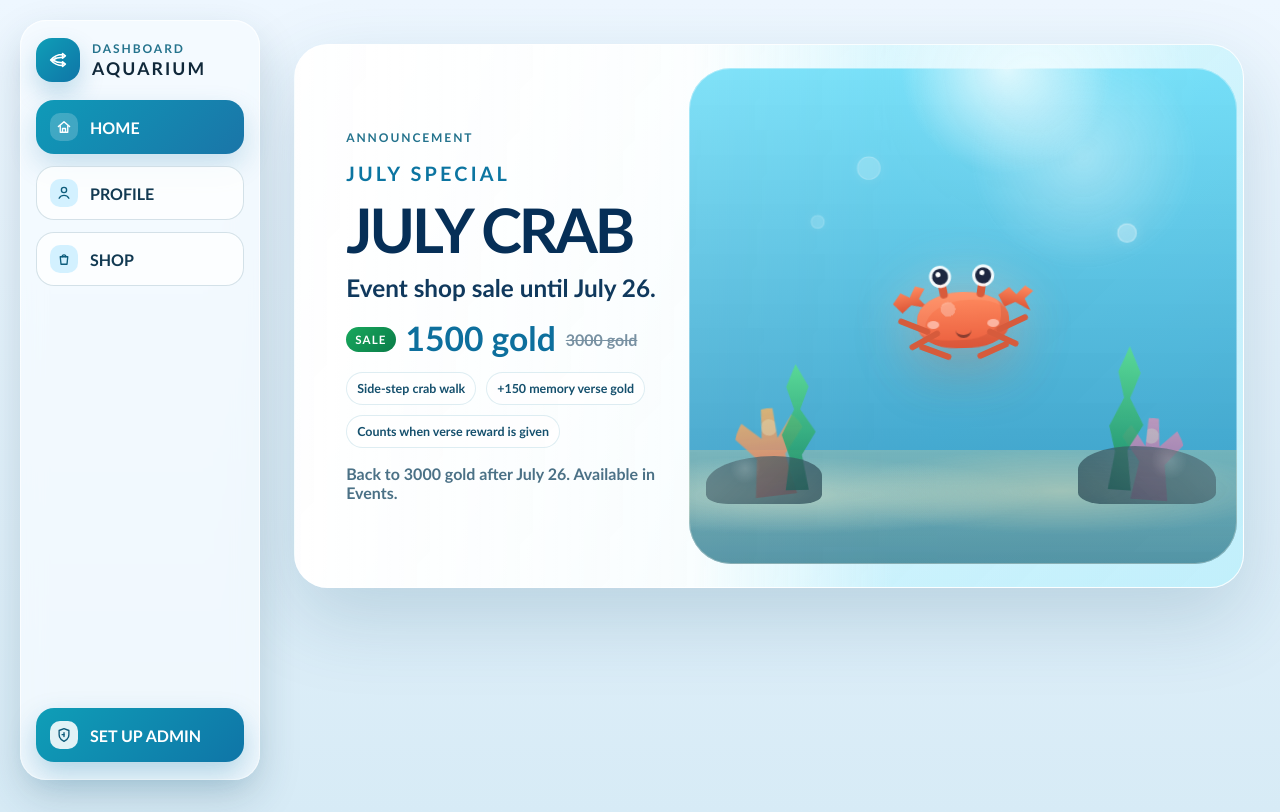
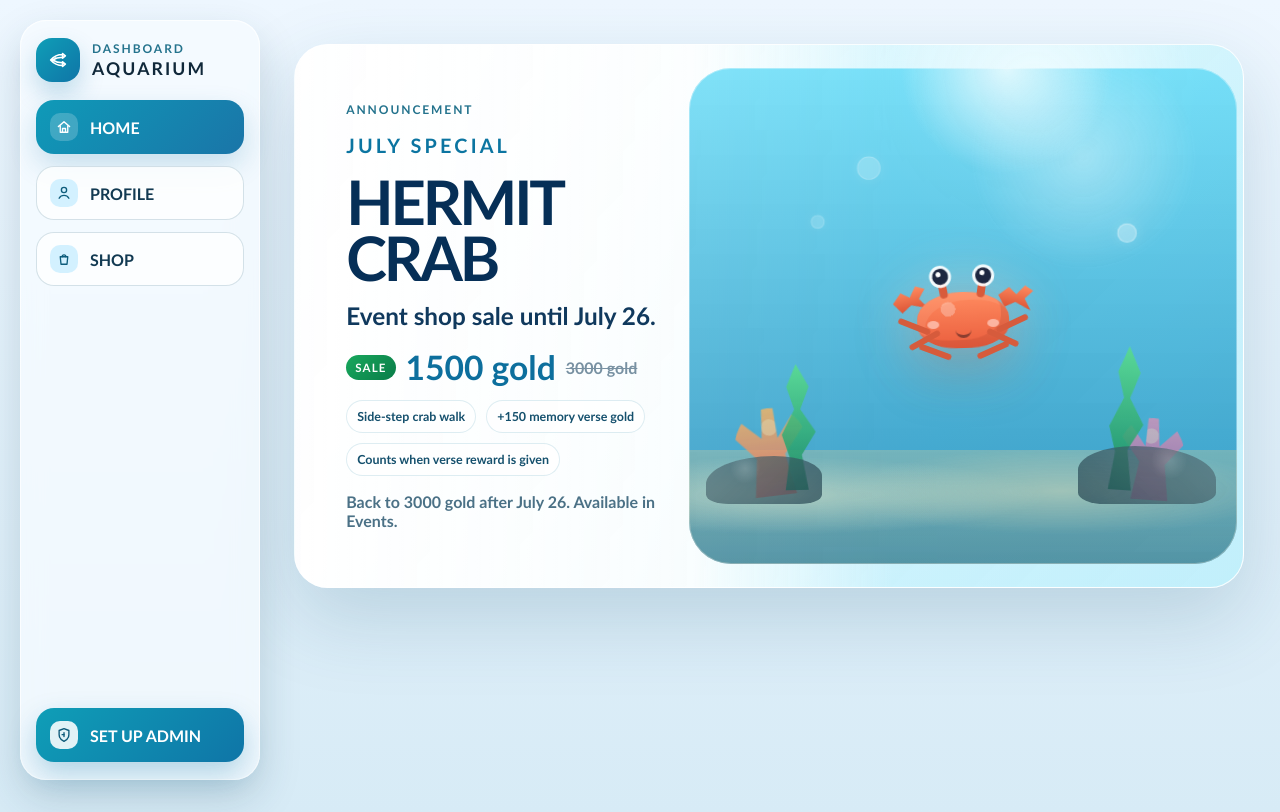
Before and after one commit to jonathanbuquia/juniorworship, a React (Vite) app: page / in a window 1280 px wide. Built offline with nearby package versions, Linux system fonts and the light colour scheme; no server answers.

Commit message:
Rename July crab to hermit crab

```diff
--- a/shared/shopCatalog.js
+++ b/shared/shopCatalog.js
@@ -169,7 +169,7 @@ export const SHOP_ITEMS = [
     slug: JULY_EVENT_CRAB_SLUG,
     category: 'events',
     rarity: 'special',
-    name: 'July Crab',
+    name: 'Hermit Crab',
     subtitle: 'JULY SPECIAL',
     description: 'A cheerful July event crab that rewards brave memory verse reciters.',
     price: 3000,
--- a/src/AdminApp.jsx
+++ b/src/AdminApp.jsx
@@ -836,7 +836,7 @@ export default function AdminApp() {
       setVerseAwardResult({
         type: 'success',
         text: ownsJulyCrab
-          ? `+${totalReward} gold added to ${data.player.display_name}. July Crab bonus included.`
+          ? `+${totalReward} gold added to ${data.player.display_name}. Hermit Crab bonus included.`
           : `+${totalReward} gold added to ${data.player.display_name}.`,
       })
       applyPlayerUpdate(data.player)
--- a/src/features/memory/components/MemoryVersePage.jsx
+++ b/src/features/memory/components/MemoryVersePage.jsx
@@ -192,7 +192,7 @@ export default function MemoryVersePage({
             </div>
 
             <p className="panel-copy">
-              When a player recites the verse, tap their button to reward them. July Crab owners receive +
+              When a player recites the verse, tap their button to reward them. Hermit Crab owners receive +
               {JULY_EVENT_CRAB_MEMORY_BONUS} extra gold.
             </p>
 
```
